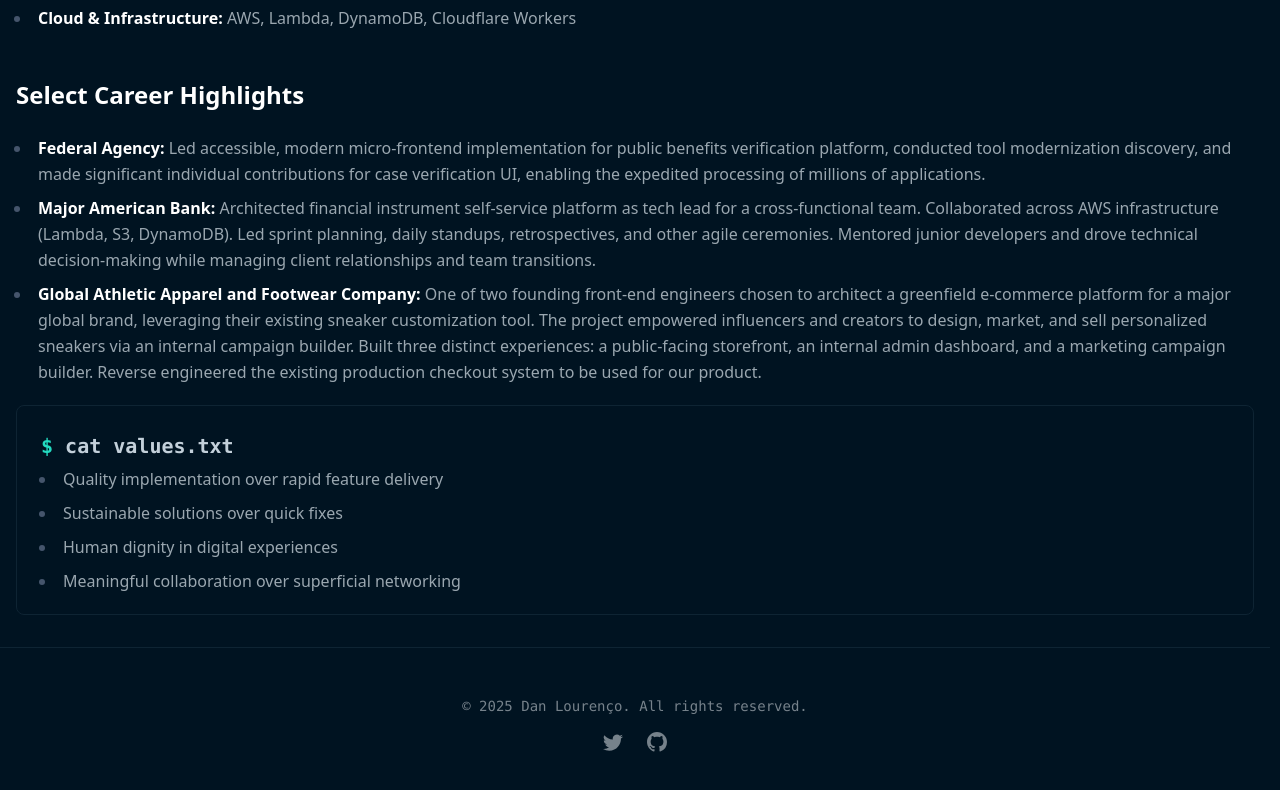
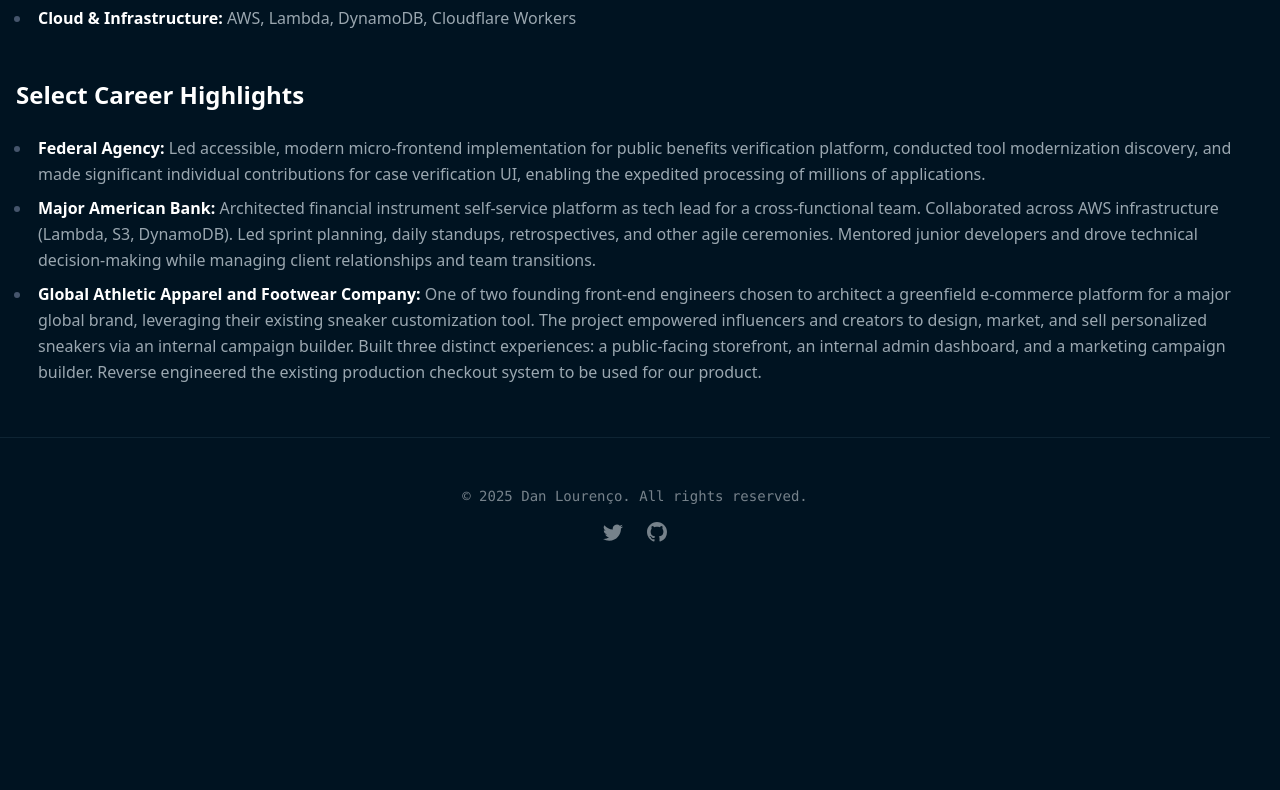
Before and after one commit to danlourenco/danlouren.co, an Astro site: page /about in a window 1280 px wide. Shown: the part 1841-2631 px from the top of the page. After the commit the page ends 2431 px from the top, so only its background shows below. Built offline with nearby package versions, Linux system fonts and the light colour scheme; Astro itself is replaced by a stand-in of ours.

Commit message:
chore: add .assetsignore file and comment out values section in about page

```diff
--- a/src/pages/about.astro
+++ b/src/pages/about.astro
@@ -146,7 +146,7 @@
 
         </ul>
 
-        <div class="bg-navy-900 border border-navy-800 rounded-lg pl-6">
+        <!-- <div class="bg-navy-900 border border-navy-800 rounded-lg pl-6">
           <h2 class="text-slate-100 text-xl font-semibold font-mono leading-0">
             <span class="text-teal-400">$</span> cat values.txt
           </h2>
@@ -156,7 +156,7 @@
             <li>Human dignity in digital experiences</li>
             <li>Meaningful collaboration over superficial networking</li>
           </ul>
-        </div>
+        </div> -->
       </div>
     </div>
   </div>
```
Also changed, not shown: 1 other file.
